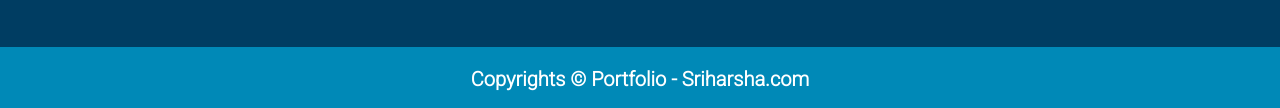
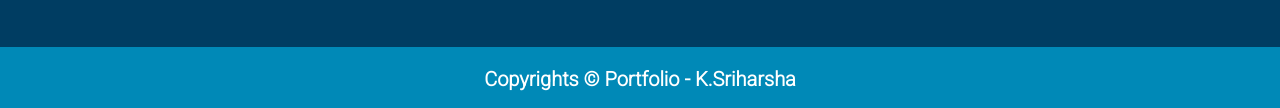
Before and after one commit to 01Sriharsha/Portfolio-Website, a plain HTML site: page index.html in a window 1280 px wide. Shown: the part 2823-2931 px from the top of the page. Drawn offline with Linux system fonts and the light colour scheme.

Commit message:
copyrights update

```diff
--- a/index.html
+++ b/index.html
@@ -242,7 +242,7 @@
         <section class="footer-section">
             <div class="container">
                 <div class="copyrights">
-                    <h2>Copyrights &copy; Portfolio - Sriharsha.com</h2>
+                    <h2>Copyrights &copy; Portfolio - K.Sriharsha</h2>
                 </div>
             </div>
         </section>
```
